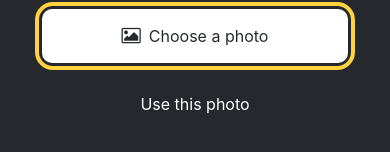
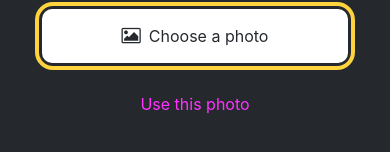
Before and after one commit to matheustthh/StickSmasher, a React Native app: screen / in a window 390 px wide. Shown: the part 646-798 px from the top of the page. Built offline with nearby package versions, Linux system fonts and the light colour scheme.

Commit message:
color change

```diff
--- a/components/Button.js
+++ b/components/Button.js
@@ -51,7 +51,7 @@ const styles = StyleSheet.create({
     paddingRight: 8,
   },
   buttonLabel: {
-    color: '#fff',
+    color: '#f3f',
     fontSize: 16,
   },
 });
```
